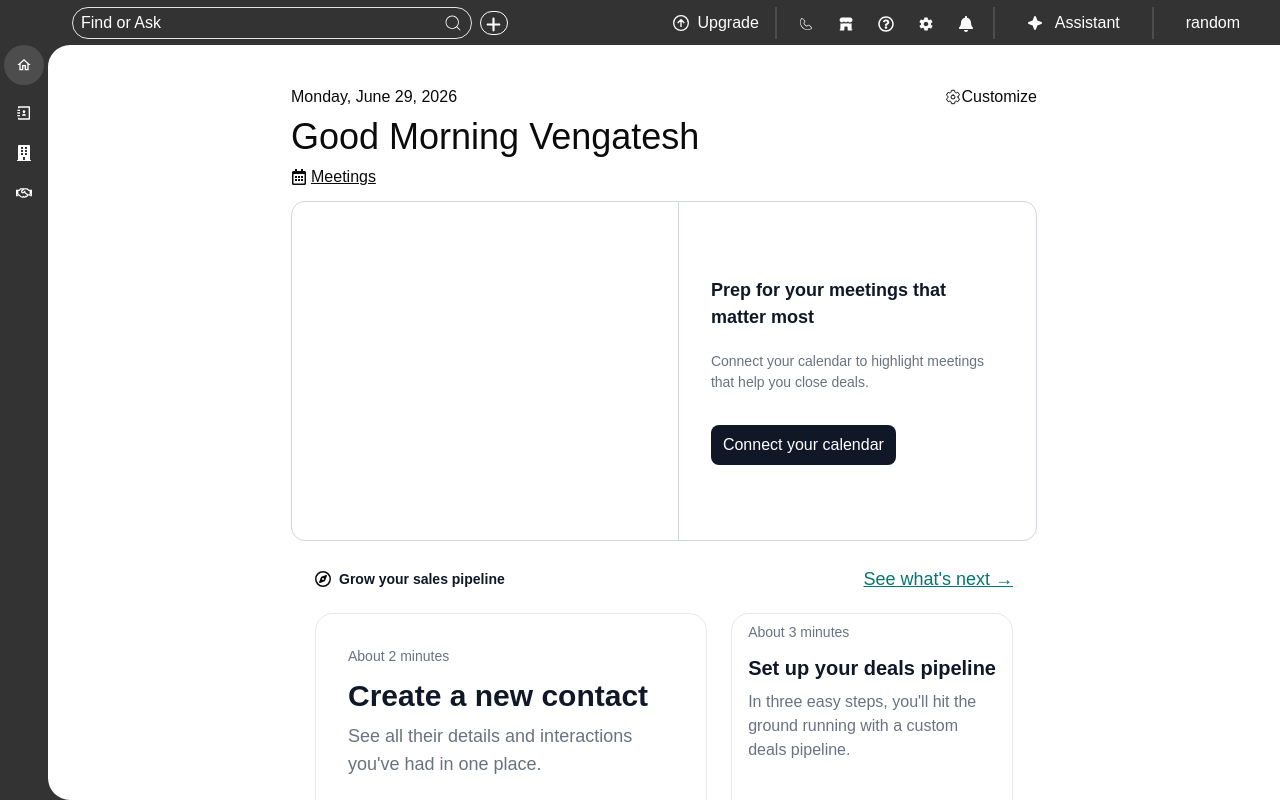
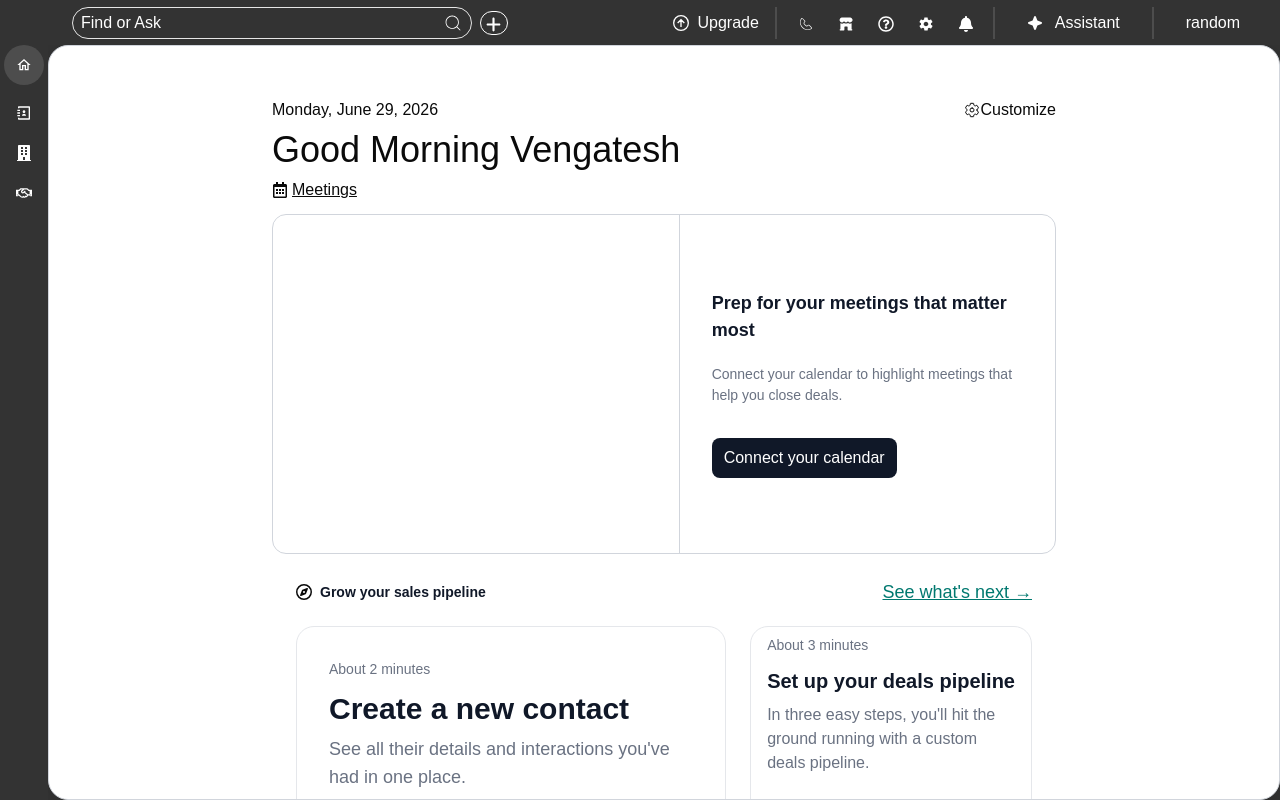
Before and after one commit to vgvengi/crm-Full-stack, a React (Vite) app in the folder frontend/: page / in a window 1280 px wide. Built offline with nearby package versions, Linux system fonts and the light colour scheme.

Commit message:
style: changed the height and width and flex of this Dashboard component

```diff
--- a/frontend/src/layouts/dashboard/Dashboard.tsx
+++ b/frontend/src/layouts/dashboard/Dashboard.tsx
@@ -9,12 +9,17 @@ export default function Dashboard() {
         <TopNav />
       </div>
       <div className="flex flex-row overflow-hidden">
-        <div className="w-12  overflow-hidden  bg-[#333333]">
+        <div className="w-12 shrink-0 overflow-hidden bg-[#333333]">
           <SideNav />
         </div>
-        <main className="px-8 py-1.4  flex-1  rounded-l-3xl overflow-x-hidden overflow-y-hidden  bg-white">
+        {/* <main className="px-8 py-1.4  flex-1 rounded-l-5xl overflow-x-hidden overflow-y-hidden   bg-white"> */}
+        <div className=" flex-1 overflow-hidden">
+        <main className="p-3  h-full w-full overflow-hidden
+        border border-gray-300
+        rounded-[20px] bg-white shadow-[0_4px_20px_rgba(0,0,0,0.12)]">
           <Outlet />
         </main>
+           </div>
       </div>
     </div>
   );
```
